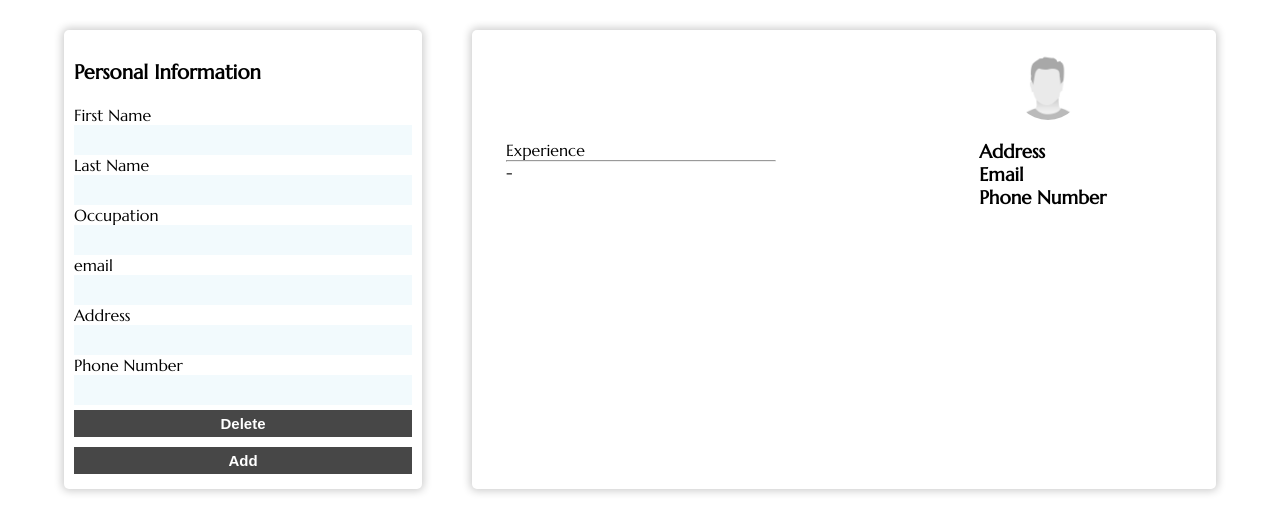
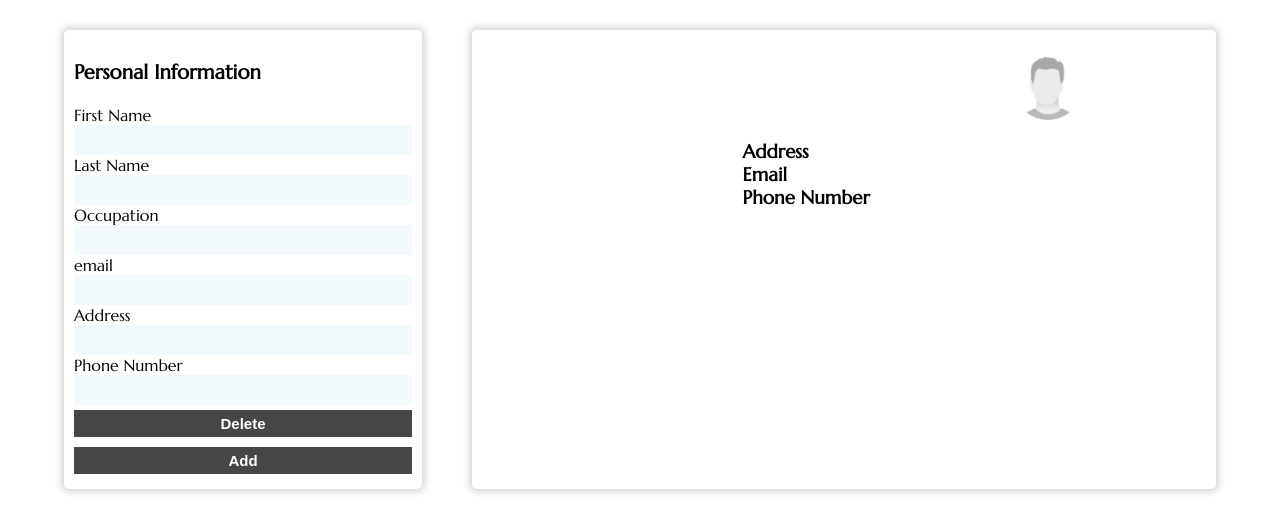
Before and after one commit to Jaclem/cv-project, a React (Create React App) app: page / in a window 1280 px wide. Shown: the top 532 px of the page. Built offline with nearby package versions, Linux system fonts and the light colour scheme.

Commit message:
Added functionality to add button

```diff
--- a/src/App.js
+++ b/src/App.js
@@ -11,7 +11,6 @@ import Add from "./Components/Buttons/Add";
 function App() {
   const [deleteBtn, setDeleteBtn] = useState(false);
   const [addBtn, setAddBtn] = useState(false);
-  const [employmentList, setEmploymentList] = useState([]);
 
   const [formInput, setFormInput] = useState({
     firstName: "",
@@ -20,12 +19,16 @@ function App() {
     email: "",
     address: "",
     phoneNumber: "",
+  });
+
+  const [employList, setEmployList] = useState([])
+  const obj =  {
     position: "",
     company: "",
     city: "",
     startDate: "",
     endDate: "",
-  });
+  }
 
   function handleChange(e) {
     const { name, value } = e.target;
@@ -37,6 +40,15 @@ function App() {
     });
   }
 
+  function handleEmployListChange(e, index) {
+    const {name, value} = e.target
+    setEmployList(prev => {
+      const found = prev[index]
+      found[name] = value
+      return [...prev]
+    })
+  }
+
   function handleDelete() {
     setDeleteBtn((prevBtn) => !prevBtn);
   }
@@ -44,21 +56,34 @@ function App() {
   function handleAdd() {
     setAddBtn((prevAddBtn) => !prevAddBtn);
     setDeleteBtn(false);
-    setEmploymentList((prevEmployment) => {
-      console.log(prevEmployment);
-      return [
-        ...prevEmployment,
-        <Employment handleChange={handleChange} input={formInput} />,
-      ];
-    });
+    setEmployList((prevEmployList) => {
+          return [...prevEmployList, {...obj}]
+    })
   }
+  const employment = employList.map((list, i) => {
+    return <Employment key={i} handleChange={(e) => handleEmployListChange(e,i)} input={list} />
+  });
+
+  const asideList = employList.map((list, i) => {
+    return (
+      <Aside
+        key={i}
+        index={i}
+        position={list.position}
+        company={list.company}
+        city={list.city}
+        from={list.startDate}
+        to={list.endDate}
+    />
+    )
+  })
 
   return (
     <>
       <div className="card">
         <Personal handleChange={handleChange} input={formInput} />
 
-        {employmentList}
+        {employment}
 
         <Delete deleteBtn={handleDelete} />
 
@@ -72,13 +97,7 @@ function App() {
           occupation={formInput.occupation}
         />
         <main className="main">
-          <Aside
-            position={formInput.position}
-            company={formInput.company}
-            city={formInput.city}
-            from={formInput.startDate}
-            to={formInput.endDate}
-          />
+          {asideList}
 
           <PersonalInfo
             address={formInput.address}
--- a/src/Components/Resume/Aside.js
+++ b/src/Components/Resume/Aside.js
@@ -1,8 +1,11 @@
 export default function Aside(props) {
   return (
     <aside className="aside">
-      <p className="aside--title">Experience</p>
-      <hr></hr>
+      { props.index === 0 &&
+      <>
+        <p className="aside--title">Experience</p>
+        <hr></hr>
+      </>}
       <h3>{props.position}</h3>
       <div className="aside--date-flex">
         <p>
```
